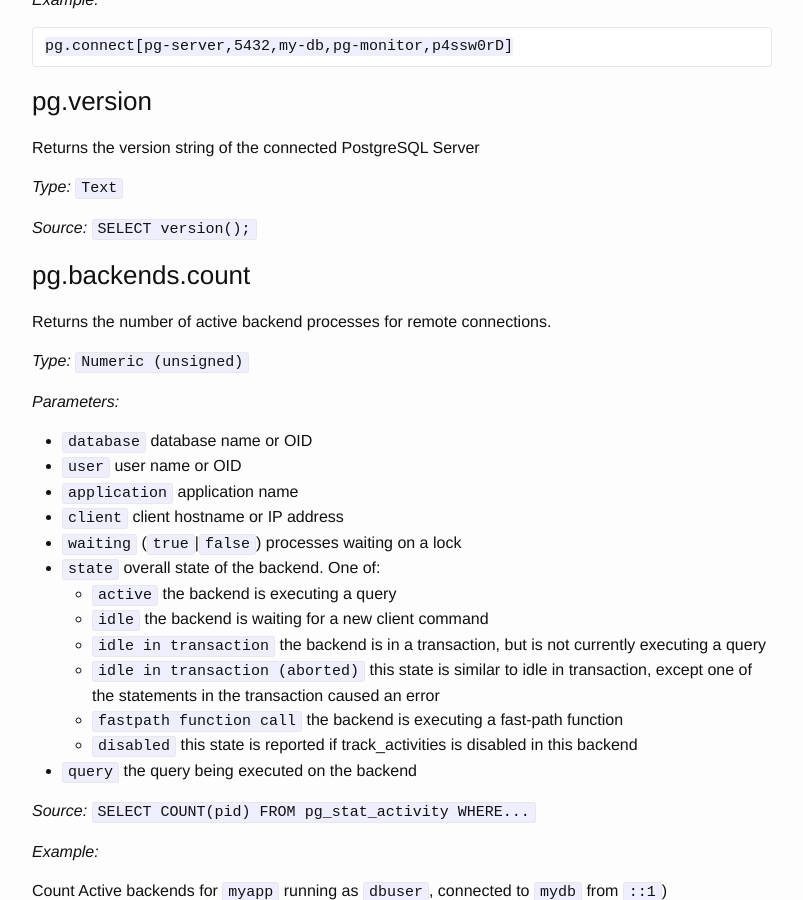
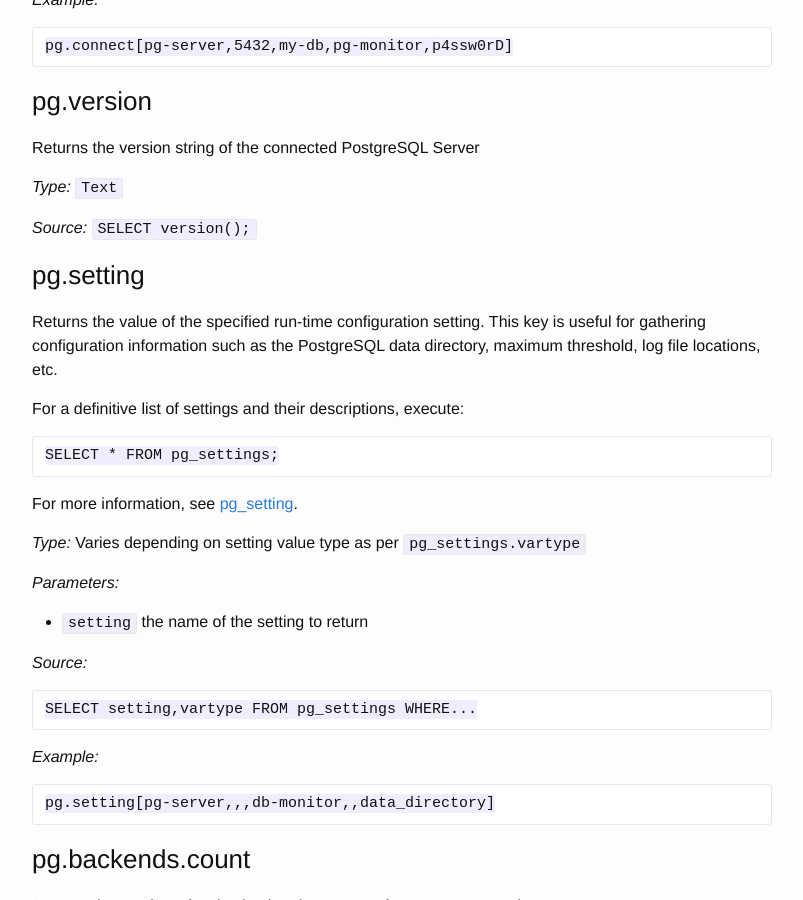
Before and after one commit to zabbix-tools/libzbxpgsql, a Jekyll site: the page built from _docs/server-keys.md, in a window 1280 px wide and 900 px high, scrolled down 850 px. Shown: the whole window, without its empty margins (238-1041 px from the left). Built offline with Jekyll 4.4.1, drawn with Linux system fonts in a browser that asks for light colours.

Commit message:
Added documentation for 'pg.setting' key

```diff
--- a/_docs/server-keys.md
+++ b/_docs/server-keys.md
@@ -46,6 +46,32 @@ Returns the version string of the connected PostgreSQL Server
 *Type:* `Text`
 
 *Source:* `SELECT version();`
+
+### pg.setting
+
+Returns the value of the specified run-time configuration setting. This key is
+useful for gathering configuration information such as the PostgreSQL data
+directory, maximum threshold, log file locations, etc.
+
+For a definitive list of settings and their descriptions, execute:
+
+    SELECT * FROM pg_settings;
+
+For more information, see [pg_setting](http://www.postgresql.org/docs/9.4/static/view-pg-settings.html).
+
+*Type:* Varies depending on setting value type as per `pg_settings.vartype`
+
+*Parameters:*
+
+  * `setting` the name of the setting to return
+
+*Source:*
+
+    SELECT setting,vartype FROM pg_settings WHERE...
+
+*Example:*
+
+    pg.setting[pg-server,,,db-monitor,,data_directory]
 
 
 ### pg.backends.count
```
